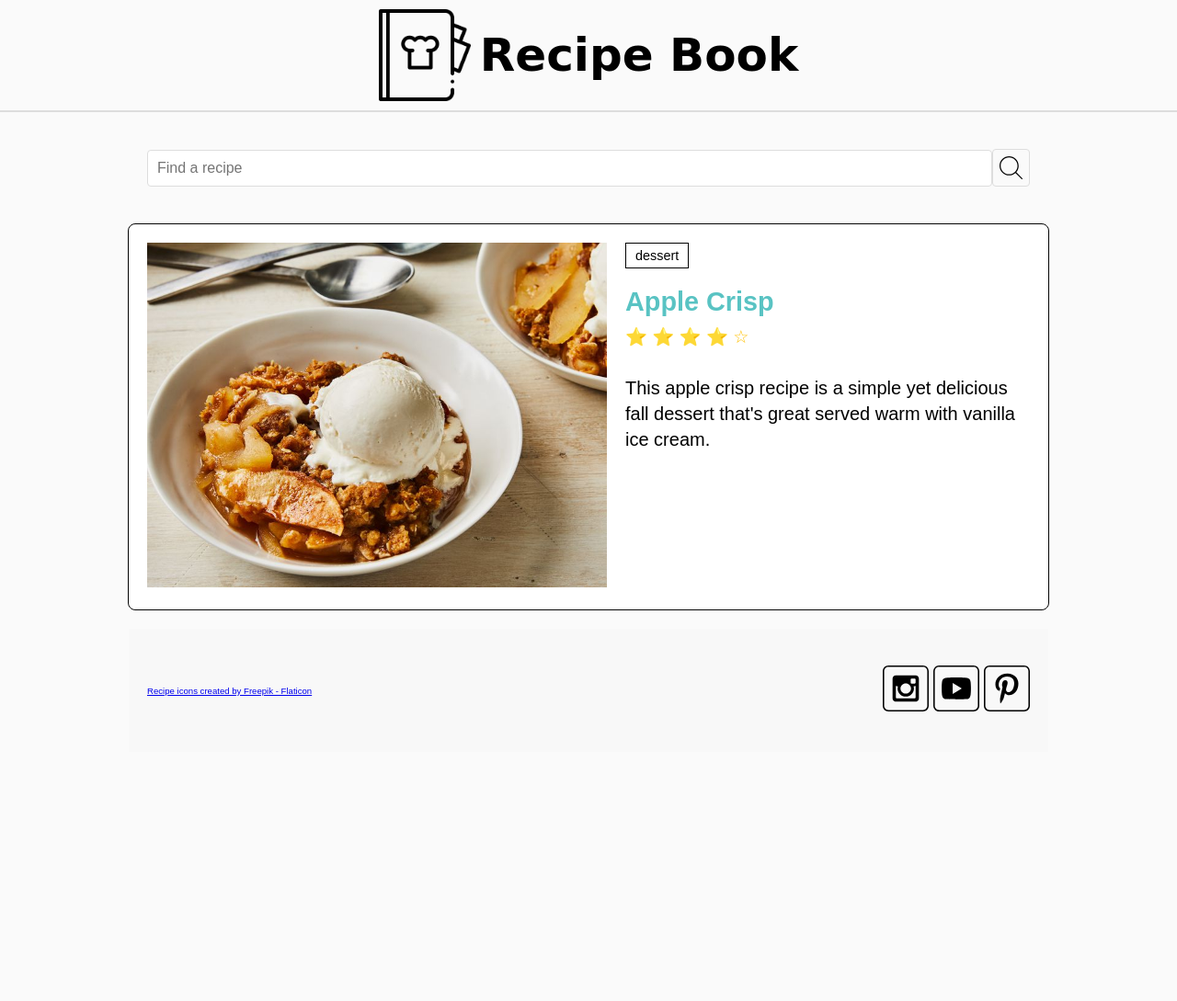
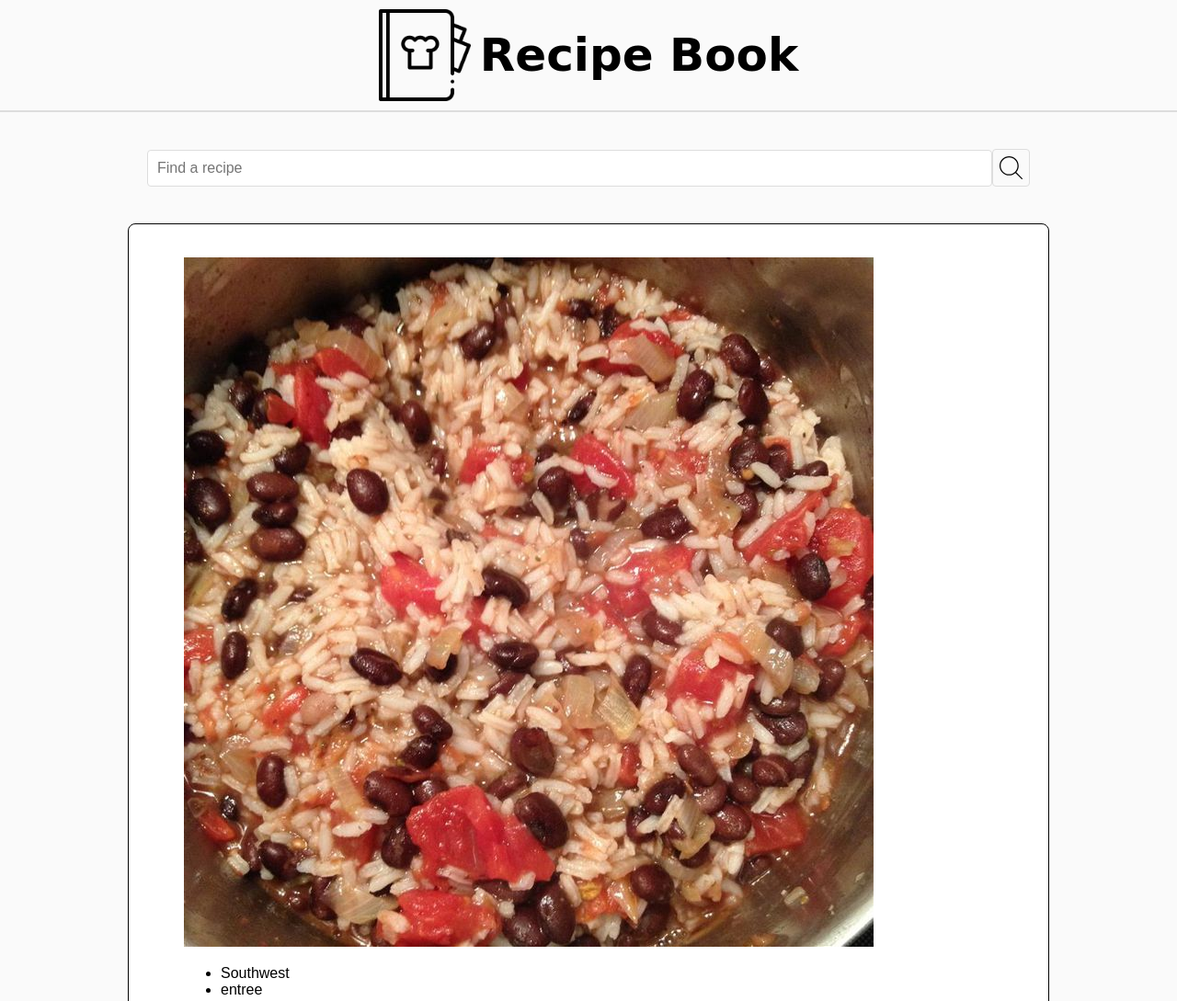
Before and after one commit to Kswertfeger/wdd131, a plain HTML site: page recipes/index.html in a window 1280 px wide. Shown: the top 1089 px of the page at 92% size. Before the commit the page ends 838 px from the top, so only its background shows below. Drawn offline with Linux system fonts and the light colour scheme; a web font is replaced by a local one.

Commit message:
recipes pt. 2

```diff
--- a/recipes/index.html
+++ b/recipes/index.html
@@ -12,25 +12,25 @@
   <meta name="twitter:card" content="summary_large_image">
 
   <link rel="stylesheet" href="recipes.css">
-  <script src="main.js" defer></script>
+  <script src="main.js" type="module"></script>
   <title>Recipe Book</title>
 </head>
 <body>
   <header>
-    <img src="recipe-images/recipe-book.png" width="100" height="100" alt="Recipe Book Logo">
+    <img src="images/recipe-book.png" width="100" height="100" alt="Recipe Book Logo">
     <h1>Recipe Book</h1>
   </header>
 
   <main>
     <div class="search">
       <input id="search" type="text" placeholder="Find a recipe">
-      <img class="search_img" src="recipe-images/search.svg" width="25" height="25" alt="Search Icon">
+      <img class="search_img" src="images/search.svg" width="25" height="25" alt="Search Icon">
     </div>
 
     <div class="recipe-container">
       <!-- Left column: Recipe Image -->
       <div class="recipe-image">
-        <img src="recipe-images/apple-crisp.jpg" alt="Apple Crisp">
+        <img src="images/apple-crisp.jpg" alt="Apple Crisp">
       </div>
 
       <!-- Right column: Recipe details -->
@@ -56,9 +56,9 @@
   <footer>
     <a class="attribution" href="https://www.flaticon.com/free-icons/recipe" title="recipe icons">Recipe icons created by Freepik - Flaticon</a>
     <div class="social">
-      <a href="#"><img src="recipe-images/instagram_icon.svg" alt="Instagram Icon"></a>
-      <a href="#"><img src="recipe-images/youtube_icon.svg" alt="YouTube Icon"></a>
-      <a href="#"><img src="recipe-images/pinterest_icon.svg" alt="Pinterest Icon"></a>
+      <a href="#"><img src="images/instagram_icon.svg" alt="Instagram Icon"></a>
+      <a href="#"><img src="images/youtube_icon.svg" alt="YouTube Icon"></a>
+      <a href="#"><img src="images/pinterest_icon.svg" alt="Pinterest Icon"></a>
     </div>
   </footer>
 </body>
--- a/recipes/main.js
+++ b/recipes/main.js
@@ -0,0 +1,115 @@
+import recipes from './recipes.mjs';
+
+const recipe = getRandomListEntry(recipes);
+console.log(recipeTemplate(recipe));
+
+// Function to generate a random number
+function generateRandomNumber(max) {
+    return Math.floor(Math.random() * max);
+}
+
+// Function to get a random entry from an array
+function getRandomEntry(arr) {
+    const randomIndex = generateRandomNumber(arr.length);
+    return arr[randomIndex];
+}
+
+function getRandomListEntry(list) {
+    const listLength = list.length;
+    const randomNum = Math.floor(Math.random() * listLength);
+    return list[randomNum];
+}
+
+// Test the functions
+const randomRecipe = getRandomEntry(recipes);
+console.log("Randomly Selected Recipe:", randomRecipe);
+
+function tagsTemplate(tags) {
+    return tags.map(tag => `<li>${tag}</li>`).join('');
+}
+
+function ratingTemplate(rating) {
+    let html = `<span
+        class="rating"
+        role="img"
+        aria-label="Rating: ${rating} out of 5 stars"
+    >`;
+
+    for (let i = 1; i <= 5; i++) {
+        if (i <= rating) {
+            html += `<span aria-hidden="true" class="icon-star">⭐</span>`;
+        } else {
+            html += `<span aria-hidden="true" class="icon-star-empty">☆</span>`;
+        }
+    }
+
+    html += `</span>`;
+    return html;
+}
+
+function recipeTemplate(recipe) {
+    return `<figure class="recipe">
+        <img src="${recipe.image}" alt="image of ${recipe.name}" />
+        <figcaption>
+            <ul class="recipe__tags">
+                ${tagsTemplate(recipe.tags)}
+            </ul>
+            <h2><a href="#">${recipe.name}</a></h2>
+            <p class="recipe__ratings">
+                ${ratingTemplate(recipe.rating)}
+            </p>
+            <p class="recipe__description">
+                ${recipe.description}
+            </p>
+        </figcaption>
+    </figure>`;
+}
+
+function renderRecipes(recipeList) {
+    // Corrected selector
+    const outputElement = document.querySelector('.recipe-container');
+
+    // Ensure the element exists
+    if (!outputElement) {
+        console.error("Output element not found.");
+        return;
+    }
+
+    // Generate and set the HTML
+    const recipeHTML = recipeList.map(recipe => recipeTemplate(recipe)).join('');
+    outputElement.innerHTML = recipeHTML;
+}
+
+function init() {
+    // Get a random recipe
+    const recipe = getRandomListEntry(recipes);
+
+    // Render the recipe
+    renderRecipes([recipe]); // Convert single recipe object into an array
+}
+
+init();
+
+const searchButton = document.querySelector('.search_img'); // Ensure this matches your button class
+searchButton.addEventListener('click', searchHandler);
+
+function searchHandler(event) {
+    event.preventDefault(); // Prevents page reload if necessary
+    const searchInput = document.querySelector('#search').value.toLowerCase(); // Get and lowercase input
+    const filteredRecipes = filterRecipes(searchInput); // Call filterRecipes
+    renderRecipes(filteredRecipes); // Render the filtered recipes
+}
+
+function filterRecipes(query) {
+    return recipes
+        .filter(recipe => {
+            // Check name, description, tags, and ingredients
+            return (
+                recipe.name.toLowerCase().includes(query) || // Match name
+                recipe.description.toLowerCase().includes(query) || // Match description
+                recipe.tags.find(tag => tag.toLowerCase().includes(query)) || // Match tags
+                recipe.recipeIngredient.find(ingredient => ingredient.toLowerCase().includes(query)) // Match ingredients
+            );
+        })
+        .sort((a, b) => a.name.localeCompare(b.name)); // Sort alphabetically by name
+}
--- a/recipes/recipes.css
+++ b/recipes/recipes.css
@@ -175,14 +175,15 @@ footer .attribution {
     }
 }
 
-@media (max-width: 600px) {
-    footer {
-      flex-direction: column;
-      text-align: center;
+@media (min-width: 600px) {
+    .recipe-container {
+        flex-direction: row;
+        flex-wrap: wrap;
+        justify-content: space-between;
     }
 
-    footer .social {
-      margin-top: 20px;
-      order: -1;
+    .recipe {
+        box-sizing: border-box;
+        margin-bottom: 20px;
     }
-  }
+}
--- a/recipes/recipes.mjs
+++ b/recipes/recipes.mjs
@@ -280,4 +280,4 @@ const recipes = [
 	}
 ]
 
-export default recipes
+export default recipes;
```
Also changed, not shown: recipes/images/apple-crisp.jpg (renamed from recipes/recipe-images/apple-crisp.jpg), recipes/images/black-beans-and-rice.jpg (renamed from recipes/recipe-images/black-beans-and-rice.jpg), recipes/images/chicken-curry.webp (renamed from recipes/recipe-images/chicken-curry.webp), recipes/images/chocolate-chip-cookies.jpg (renamed from recipes/recipe-images/chocolate-chip-cookies.jpg), recipes/images/escalopes-de-poulet-a-la-creme.webp (renamed from recipes/recipe-images/escalopes-de-poulet-a-la-creme.webp), recipes/images/german-gooseberry-cake.jpg (renamed from recipes/recipe-images/german-gooseberry-cake.jpg), recipes/images/instagram_icon.svg (renamed from recipes/recipe-images/instagram_icon.svg), recipes/images/pinterest_icon.svg (renamed from recipes/recipe-images/pinterest_icon.svg), recipes/images/recipe-book.png (renamed from recipes/recipe-images/recipe-book.png), recipes/images/roasted-potatoes.webp (renamed from recipes/recipe-images/roasted-potatoes.webp), recipes/images/search.svg (renamed from recipes/recipe-images/search.svg), recipes/images/sweet-potato-waffle-md.jpg (renamed from recipes/recipe-images/sweet-potato-waffle-md.jpg), recipes/images/youtube_icon.svg (renamed from recipes/recipe-images/youtube_icon.svg).
